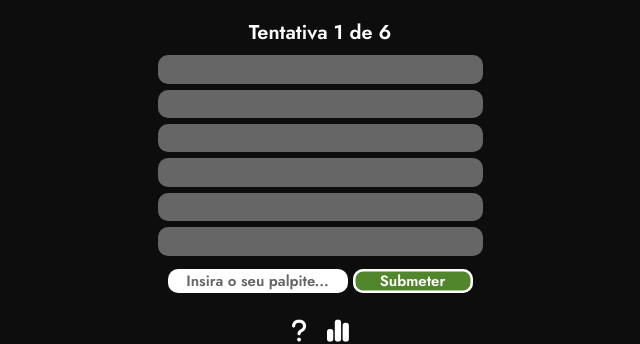
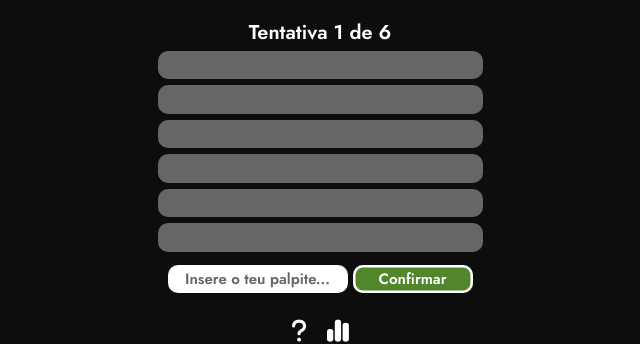
Before and after one commit to Marcos92/Pingle, a React (Vite) app in the folder pingle/: page / in a window 1280 px wide. Shown: the part 401-745 px from the top of the page, without its empty margins (320-960 px from the left). Built offline with nearby package versions, Linux system fonts and the light colour scheme.

Commit message:
Add animations

```diff
--- a/pingle/src/App.css
+++ b/pingle/src/App.css
@@ -22,6 +22,50 @@ body {
   --green-dark: hsl(95, 50%, 20%);
   --black-primary: hsl(0, 0%, 5%);
   --gray-primary: hsl(0, 0%, 40%);
+}
+
+.page-fade {
+  opacity: 1;
+  transition: opacity 0.25s;
+}
+
+.page-fade-hidden {
+  opacity: 0;
+  pointer-events: none;
+}
+
+.guess-fade {
+  opacity: 1;
+  transition: opacity 0.25s;
+}
+.guess-fade-hidden {
+  opacity: 0;
+  pointer-events: none;
+}
+
+@keyframes shake {
+  0% {
+    transform: translateX(0);
+  }
+  20% {
+    transform: translateX(-5px);
+  }
+  40% {
+    transform: translateX(5px);
+  }
+  60% {
+    transform: translateX(-5px);
+  }
+  80% {
+    transform: translateX(5px);
+  }
+  100% {
+    transform: translateX(0);
+  }
+}
+
+.shake {
+  animation: shake 0.25s;
 }
 
 button {
@@ -202,7 +246,7 @@ input:-moz-placeholder {
   display: flex;
   align-items: center;
   width: 100%;
-  height: 5%;
+  height: 7.5%;
   gap: 5px;
   padding: 0 10px;
   box-sizing: border-box;
@@ -383,7 +427,7 @@ input:-moz-placeholder {
   margin-bottom: 10px;
 }
 
-.footer button:hover{
+.footer button:hover {
   transform: scale(1.25);
   transition: transform 0.2s;
 }
--- a/pingle/src/App.tsx
+++ b/pingle/src/App.tsx
@@ -38,8 +38,8 @@ function App() {
     );
   }, [gameIndex]);
 
-  function handleCheckGuess(value: number) {
-    checkGuess(
+  function handleCheckGuess(value: number): boolean {
+    return checkGuess(
       value,
       product,
       gameState,
@@ -53,23 +53,58 @@ function App() {
     share(gameState, navigator);
   }
 
-  return (
-    <>
-      <div className="main-container">
-        <div className="title">PINGLE</div>
-        {showGame && (
+  const [fade, setFade] = useState(false);
+  const [currentPage, setCurrentPage] = useState<"game" | "help" | "stats">(
+    "game"
+  );
+
+  useEffect(() => {
+    let nextPage: "game" | "help" | "stats" = "game";
+    if (showHelp) nextPage = "help";
+    else if (showStats) nextPage = "stats";
+    else if (showGame) nextPage = "game";
+
+    if (nextPage !== currentPage) {
+      setFade(true);
+      setTimeout(() => {
+        setCurrentPage(nextPage);
+        setFade(false);
+      }, 250);
+    }
+  }, [showGame, showHelp, showStats]);
+
+  let page = null;
+  if (currentPage === "game") {
+    page = (
       <GamePage
         product={product}
         gameState={gameState}
         handleShare={handleShare}
         handleCheckGuess={handleCheckGuess}
       />
-        )}
-        {showHelp && <HelpPage />}
-        {showStats && <StatsPage userStats={userStats} />}
+    );
+  } else if (currentPage === "help") {
+    page = <HelpPage />;
+  } else if (currentPage === "stats") {
+    page = <StatsPage userStats={userStats} />;
+  }
+
+  return (
+    <div className="main-container">
+      <div className="title">PINGLE</div>
+      <div
+        className={`page-fade${fade ? " page-fade-hidden" : ""}`}
+        style={{
+          flex: 1,
+          display: "flex",
+          flexDirection: "column",
+          minHeight: 0,
+        }}
+      >
+        {page}
+      </div>
       <Footer openHelp={toggleHelp} openStats={toggleStats} />
     </div>
-    </>
   );
 }
 
--- a/pingle/src/components/GuessEntry.tsx
+++ b/pingle/src/components/GuessEntry.tsx
@@ -1,3 +1,4 @@
+import { useEffect, useRef, useState } from "react";
 import { Guess } from "../types/guess";
 
 export interface GuessEntryProps {
@@ -5,22 +6,49 @@ export interface GuessEntryProps {
 }
 
 export default function GuessEntry({ guess }: GuessEntryProps) {
+  const [displayedGuess, setDisplayedGuess] = useState<Guess | undefined>(undefined);
+  const [fade, setFade] = useState(false);
+  const prevGuess = useRef<Guess | undefined>(undefined);
+
+  useEffect(() => {
+    if (prevGuess.current == null && guess != null) {
+      setFade(true);
+      const timeout = setTimeout(() => {
+        setDisplayedGuess(guess);
+        setFade(false);
+      }, 250);
+      return () => clearTimeout(timeout);
+    }
+    setDisplayedGuess(guess);
+    setFade(false);
+    prevGuess.current = guess;
+  }, [guess]);
+
+  const isEmpty = displayedGuess == null;
+
   return (
-    <>
-      {guess == null ? (
+    <div
+      className={`guess-entry guess-fade${fade ? " guess-fade-hidden" : ""}`}
+      style={{ transition: "opacity 0.25s" }}
+    >
+      {isEmpty ? (
         <div className="guess-entry-empty"></div>
       ) : (
-        <div className="guess-entry">
+        <>
           <div className="price">
-            {typeof guess?.price === "number"
-              ? guess.price.toFixed(2) + "€"
+            {typeof displayedGuess.price === "number"
+              ? displayedGuess.price.toFixed(2) + "€"
               : "--"}
           </div>
-          <div className={`hint ${guess?.closeness}`}>
-            {guess?.direction === 1 ? "↑" : guess?.direction === -1 ? "↓" : "✔"}
+          <div className={`hint ${displayedGuess.closeness}`}>
+            {displayedGuess.direction === 1
+              ? "↑"
+              : displayedGuess.direction === -1
+              ? "↓"
+              : "✔"}
           </div>
-        </div>
+        </>
       )}
-    </>
+    </div>
   );
 }
--- a/pingle/src/components/InputBar.tsx
+++ b/pingle/src/components/InputBar.tsx
@@ -4,54 +4,32 @@ type InputBarProps = {
   checkGuess: (guess: number) => void;
 };
 
+const DEFAULT_PLACEHOLDER = "Insere o teu palpite...";
+const INVALID_PLACEHOLDER = "Resposta inválida!";
+
 export default function InputBar({ checkGuess }: InputBarProps) {
   const inputRef = useRef<HTMLInputElement>(null);
-  const [warningTimeout, setWarningTimeout] = useState<number | null>(null);
-
-  function displayWarning() {
-    if (warningTimeout) {
-      clearTimeout(warningTimeout);
-    }
-
-    const warningElem = document.getElementById("warning-toast");
-    if (!warningElem) return;
-
-    warningElem.classList.remove("hide");
-    warningElem.classList.add("animate__flipInX");
-
-    const timeout = setTimeout(() => {
-      if (!warningElem) return;
-      warningElem.classList.remove("animate__flipInX");
-      warningElem.classList.add("animate__flipOutX");
-      setTimeout(() => {
-        if (!warningElem) return;
-        warningElem.classList.remove("animate__flipOutX");
-        warningElem.classList.add("hide");
-      }, 1000);
-    }, 2000);
-
-    setWarningTimeout(timeout);
-  }
+  const [placeholder, setPlaceholder] = useState(DEFAULT_PLACEHOLDER);
 
   function handleInput() {
     const input = inputRef.current;
     if (!input) return;
-    const strippedString = input.value.replace(/[^\d.]/g, "");
-    if (!strippedString) {
-      displayWarning();
+
+    const stripped = input.value.replace(/[^\d.,]/g, "").replace(",", ".");
+    const guess = Number(stripped);
+
+    if (!stripped || isNaN(guess)) {
+      setPlaceholder(INVALID_PLACEHOLDER);
+      input.value = "";
       return;
     }
-    const guess = Number(strippedString);
-    if (isNaN(guess)) {
-      displayWarning();
-      return;
-    }
+
+    setPlaceholder(DEFAULT_PLACEHOLDER);
     checkGuess(guess);
     input.value = "";
   }
 
   return (
-    <>
     <div className="input-container">
       <input
         ref={inputRef}
@@ -59,15 +37,15 @@ export default function InputBar({ checkGuess }: InputBarProps) {
         type="text"
         pattern="^\d{1,3}(\.\d+)?€$"
         data-type="currency"
-          placeholder="Insira o seu palpite..."
+        placeholder={placeholder}
         onKeyDown={(e) => {
           if (e.key === "Enter") handleInput();
         }}
+        onFocus={() => setPlaceholder(DEFAULT_PLACEHOLDER)}
       />
       <button className="input-button" onClick={handleInput}>
-          Submeter
+        Confirmar
       </button>
     </div>
-    </>
   );
 }
--- a/pingle/src/components/ProductDisplay.tsx
+++ b/pingle/src/components/ProductDisplay.tsx
@@ -1,11 +1,12 @@
 export interface ProductDisplayProps {
   name: string;
   image: string;
+  className?: string;
 }
 
-export default function ProductDisplay({ name, image }: ProductDisplayProps) {
+export default function ProductDisplay({ name, image, className }: ProductDisplayProps) {
   return (
-    <div className="product-display">
+    <div className={`product-display ${className ?? ""}`}>
       <div className="product-image">
         {image && <img src={image} alt={name} />}
       </div>
--- a/pingle/src/components/pages/GamePage.tsx
+++ b/pingle/src/components/pages/GamePage.tsx
@@ -1,3 +1,4 @@
+import React, { useState, useRef } from "react";
 import ProductDisplay from "../ProductDisplay";
 import GameInfo from "../GameInfo";
 import GuessContainer from "../GuessContainer";
@@ -10,7 +11,7 @@ interface GamePageProps {
   product: Product;
   gameState: GameState;
   handleShare: () => void;
-  handleCheckGuess: (value: number) => void;
+  handleCheckGuess: (value: number) => boolean; // Now returns true/false
 }
 
 export default function GamePage({
@@ -19,10 +20,26 @@ export default function GamePage({
   handleShare,
   handleCheckGuess,
 }: GamePageProps) {
+  const [shake, setShake] = useState(false);
+  const timeoutRef = useRef<ReturnType<typeof setTimeout> | null>(null);
+
+  function onCheckGuess(value: number) {
+    const isCorrect = handleCheckGuess(value);
+    if (!isCorrect) {
+      setShake(true);
+      if (timeoutRef.current) clearTimeout(timeoutRef.current);
+      timeoutRef.current = setTimeout(() => setShake(false), 400);
+    }
+  }
+
   let showShareButton = gameState.guesses.length === 6 || gameState.hasWon;
   return (
     <div className="game">
-      <ProductDisplay name={product.name} image={product.image} />
+      <ProductDisplay
+        name={product.name}
+        image={product.image}
+        className={shake ? "shake" : ""}
+      />
       <GameInfo
         hasWon={gameState.hasWon}
         guessNumber={gameState.guesses.length}
@@ -32,7 +49,7 @@ export default function GamePage({
       {showShareButton ? (
         <ShareButton share={handleShare} />
       ) : (
-        <InputBar checkGuess={handleCheckGuess} />
+        <InputBar checkGuess={onCheckGuess} />
       )}
     </div>
   );
--- a/pingle/src/utils/gameUtils.ts
+++ b/pingle/src/utils/gameUtils.ts
@@ -94,9 +94,11 @@ export function checkGuess(
 
   if (isWin) {
     onWin(newGuesses.length);
+    return true;
   } else if (newGuesses.length >= 6 && !isWin) {
     onLose();
   }
+    return false;
 }
 
 export function onWin(
```
Lines whose indentation alone changed are shown as unchanged.
